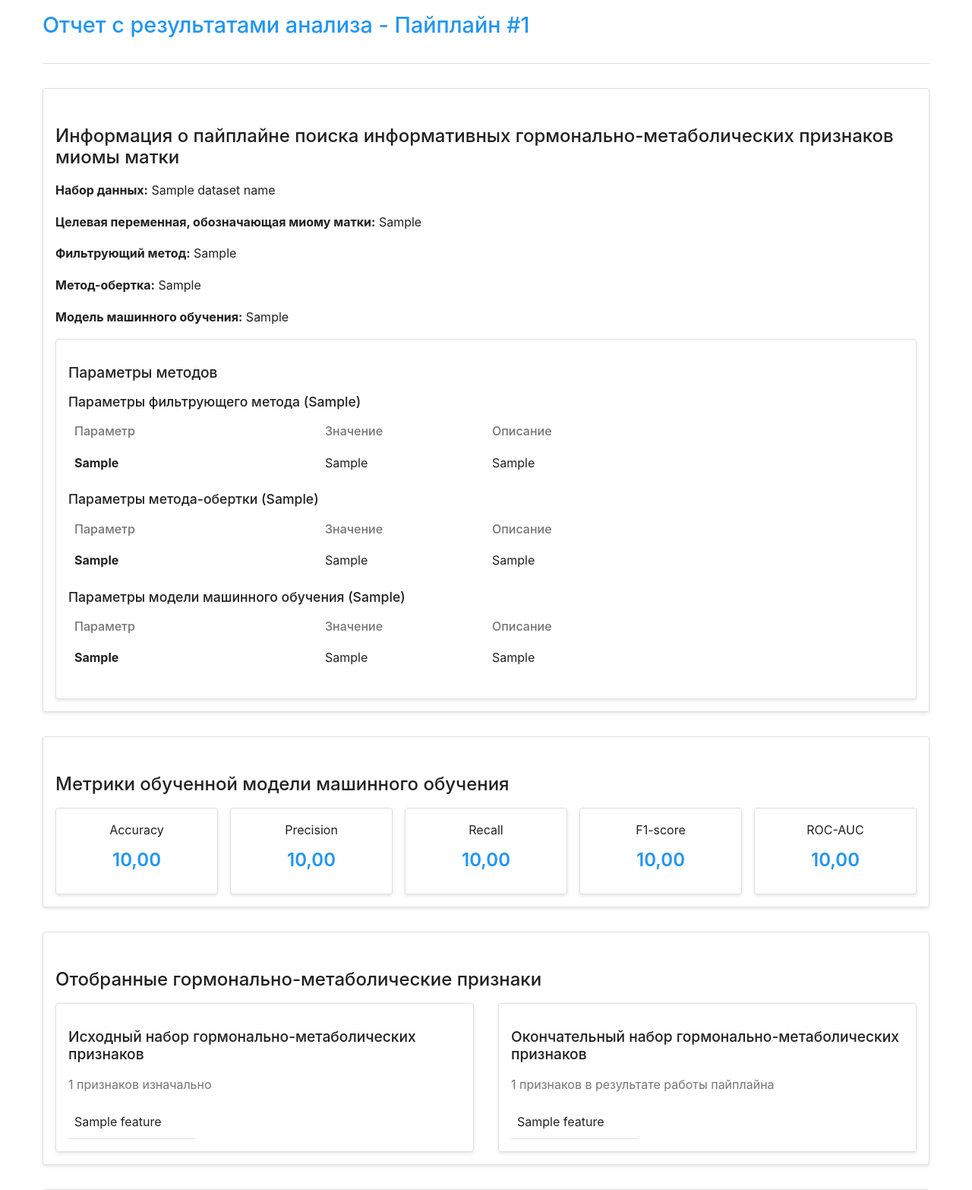
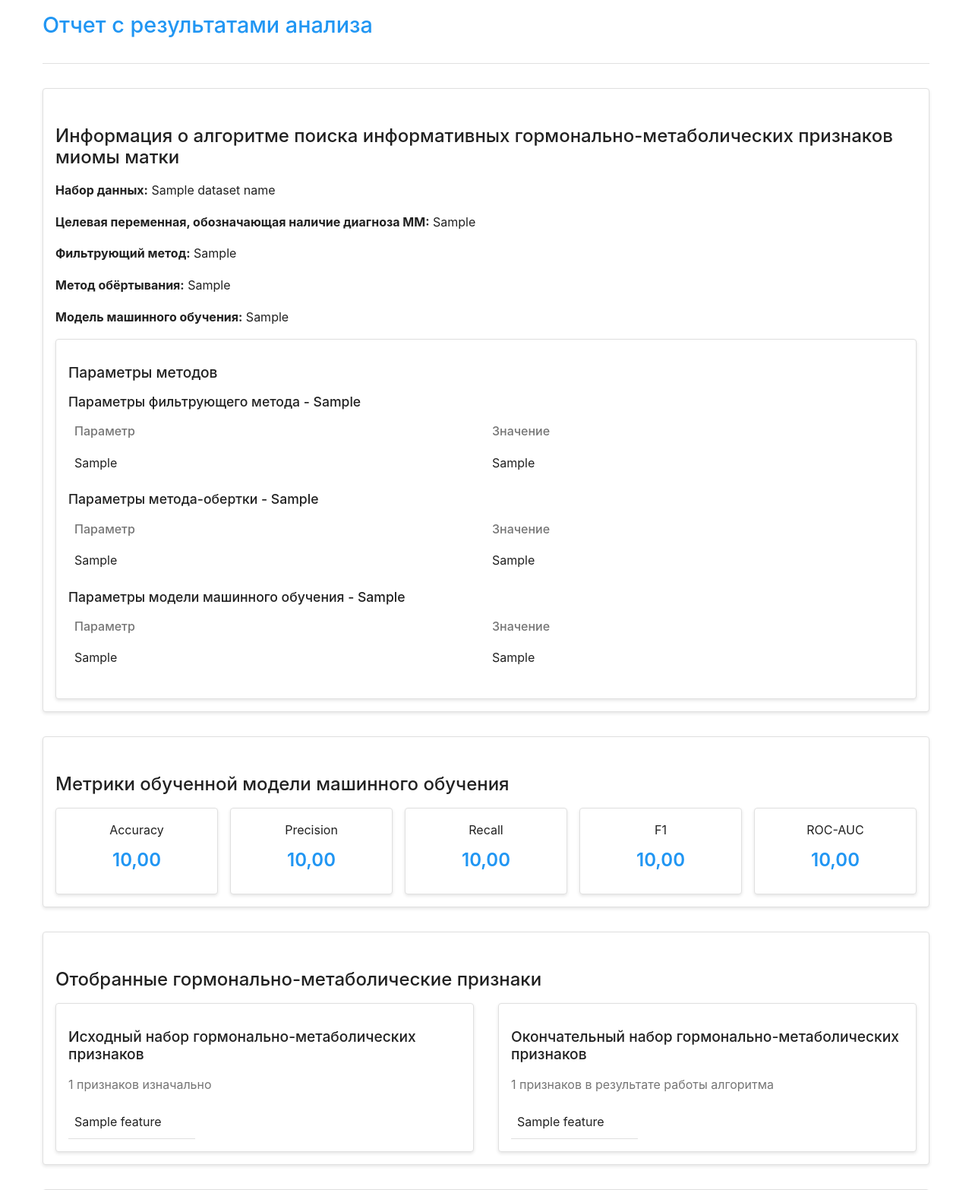
Before and after one commit to Diler22SS/An-AI-web-app-for-interpreted-machine-learning-in-biomedical-researches, a Django app: template big_sys/featurama/templates/featurama/results_summary.html in a window 1280 px wide. Shown: the top 1566 px of the page at 76% size. Run offline with Django 5.2, Linux system fonts and the light colour scheme; the template is opened without the code that fills it: most values are stand-ins (such as "Sample title", 1, 10 or a date in 2020); data that the repository does not hold is empty.

Commit message:
changed terminology

```diff
--- a/big_sys/featurama/templates/featurama/pre_select_features.html
+++ b/big_sys/featurama/templates/featurama/pre_select_features.html
@@ -1,8 +1,8 @@
 {% extends "featurama/base.html" %}
 
-{% block title %}Пайплайн №{{ pipeline.id }}{% endblock %}
+{% block title %}Настройка алгоритма {% endblock %}
 
-{% block header %}Пайплайн №{{ pipeline.id }}{% endblock %}
+{% block header %}Настройка алгоритма {% endblock %}
 
 {% block nav_pipelines %}active{% endblock %}
 
@@ -367,7 +367,7 @@
         <div class="section">
             <h2>Предварительный выбор признаков</h2>
             <p><strong>Набор данных:</strong> {{ dataset_name }}</p>
-            <p><strong>Целевая переменная, обозначающая миому матки:</strong> {{ target_variable }}</p>
+            <p><strong>Целевая переменная, обозначающая наличие диагноза ММ:</strong> {{ target_variable }}</p>
             <p class="description">
                 Выберите гормонально-метаболические признаки, которые вы хотите включить в анализ.
                 Признаки, не выбранные здесь, будут игнорироваться при обработке.
--- a/big_sys/featurama/templates/featurama/results_summary.html
+++ b/big_sys/featurama/templates/featurama/results_summary.html
@@ -1,8 +1,8 @@
 {% extends "featurama/base.html" %}
 
-{% block title %}Отчет с результатами анализа - Пайплайн {{ pipeline.id }}{% endblock %}
+{% block title %}Отчет с результатами анализа{% endblock %}
 
-{% block header %}Отчет с результатами анализа - Пайплайн #{{ pipeline.id }}{% endblock %}
+{% block header %}Отчет с результатами анализа{% endblock %}
 
 {% block nav_pipelines %}active{% endblock %}
 
@@ -180,12 +180,12 @@
 
 {% block content %}
     <div class="section">
-        <h2>Информация о пайплайне поиска информативных гормонально-метаболических признаков миомы матки</h2>
+        <h2>Информация о алгоритме поиска информативных гормонально-метаболических признаков миомы матки</h2>
         <div class="pipeline-info">
             <p><strong>Набор данных:</strong> {{ dataset_name }}</p>
-            <p><strong>Целевая переменная, обозначающая миому матки:</strong> {{ target_variable }}</p>
+            <p><strong>Целевая переменная, обозначающая наличие диагноза ММ:</strong> {{ target_variable }}</p>
             <p><strong>Фильтрующий метод:</strong> {{ fs_filter }}</p>
-            <p><strong>Метод-обертка:</strong> {{ fs_wrapper }}</p>
+            <p><strong>Метод обёртывания:</strong> {{ fs_wrapper }}</p>
             <p><strong>Модель машинного обучения:</strong> {{ ml_model }}</p>
         </div>
 
@@ -195,22 +195,20 @@
 
             <!-- Filter Method Parameters -->
             <div class="filter-params">
-                <h4 class="params-title">Параметры фильтрующего метода ({{ fs_filter }})</h4>
+                <h4 class="params-title">Параметры фильтрующего метода - {{ fs_filter }}</h4>
                 {% if fs_filter_params_desc %}
                     <table class="params-table">
                         <thead>
                             <tr>
-                                <th width="30%">Параметр</th>
-                                <th width="20%">Значение</th>
-                                <th width="50%">Описание</th>
+                                <th width="50%">Параметр</th>
+                                <th width="50%">Значение</th>
                             </tr>
                         </thead>
                         <tbody>
                             {% for param in fs_filter_params_desc %}
                                 <tr>
-                                    <td><strong>{{ param.0 }}</strong></td>
+                                    <td>{{ param.2 }}</td>
                                     <td>{{ param.1 }}</td>
-                                    <td>{{ param.2 }}</td>
                                 </tr>
                             {% endfor %}
                         </tbody>
@@ -222,22 +220,20 @@
 
             <!-- Wrapper Method Parameters -->
             <div class="wrapper-params">
-                <h4 class="params-title">Параметры метода-обертки ({{ fs_wrapper }})</h4>
+                <h4 class="params-title">Параметры метода-обертки - {{ fs_wrapper }}</h4>
                 {% if fs_wrapper_params_desc %}
                     <table class="params-table">
                         <thead>
                             <tr>
-                                <th width="30%">Параметр</th>
-                                <th width="20%">Значение</th>
-                                <th width="50%">Описание</th>
+                                <th width="50%">Параметр</th>
+                                <th width="50%">Значение</th>
                             </tr>
                         </thead>
                         <tbody>
                             {% for param in fs_wrapper_params_desc %}
                                 <tr>
-                                    <td><strong>{{ param.0 }}</strong></td>
+                                    <td>{{ param.2 }}</td>
                                     <td>{{ param.1 }}</td>
-                                    <td>{{ param.2 }}</td>
                                 </tr>
                             {% endfor %}
                         </tbody>
@@ -249,22 +245,20 @@
 
             <!-- Model Method Parameters -->
             <div class="model-params">
-                <h4 class="params-title">Параметры модели машинного обучения ({{ ml_model }})</h4>
+                <h4 class="params-title">Параметры модели машинного обучения - {{ ml_model }}</h4>
                 {% if ml_model_params_desc %}
                     <table class="params-table">
                         <thead>
                             <tr>
-                                <th width="30%">Параметр</th>
-                                <th width="20%">Значение</th>
-                                <th width="50%">Описание</th>
+                                <th width="50%">Параметр</th>
+                                <th width="50%">Значение</th>
                             </tr>
                         </thead>
                         <tbody>
                             {% for param in ml_model_params_desc %}
                                 <tr>
-                                    <td><strong>{{ param.0 }}</strong></td>
+                                    <td>{{ param.2 }}</td>
                                     <td>{{ param.1 }}</td>
-                                    <td>{{ param.2 }}</td>
                                 </tr>
                             {% endfor %}
                         </tbody>
@@ -292,7 +286,7 @@
                 <div class="metric-value">{{ ml_model_metrics.recall|floatformat:2|default:"-" }}</div>
             </div>
             <div class="metric-card">
-                <div class="metric-label">F1-score</div>
+                <div class="metric-label">F1</div>
                 <div class="metric-value">{{ ml_model_metrics.f1_score|floatformat:2|default:"-" }}</div>
             </div>
             <div class="metric-card">
@@ -319,7 +313,7 @@
 
             <div class="features-section">
                 <h3>Окончательный набор гормонально-метаболических признаков</h3>
-                <p class="text-muted">{{ final_selected_features|length }} признаков в результате работы пайплайна</p>
+                <p class="text-muted">{{ final_selected_features|length }} признаков в результате работы алгоритма</p>
                 <ul class="features-list">
                     {% for feature in final_selected_features %}
                         <li class="feature-item">{{ feature }}</li>
@@ -354,7 +348,7 @@
 
     <div class="button-group">
         <a href="{% url 'featurama:configure_pipeline' pipeline.id %}" class="button button-primary">
-            Назад к настройке пайплайна
+            Назад к настройке алгоритма
         </a>
         <a href="{% url 'featurama:manual_feature_selection' pipeline.id %}" class="button button-secondary">
             Назад к обучению модели
--- a/big_sys/featurama/templates/featurama/upload_file.html
+++ b/big_sys/featurama/templates/featurama/upload_file.html
@@ -1,8 +1,8 @@
 {% extends "featurama/base.html" %}
 
-{% block title %}Пайплайн №{{ pipeline.id }}{% endblock %}
+{% block title %}Настройка алгоритма{% endblock %}
 
-{% block header %}Пайплайн №{{ pipeline.id }}{% endblock %}
+{% block header %}Настройка алгоритма{% endblock %}
 
 {% block nav_pipelines %}active{% endblock %}
 
--- a/big_sys/featurama/views.py
+++ b/big_sys/featurama/views.py
@@ -333,7 +333,7 @@ def _get_param_description(parameters, method_instance):
     adjustable_params = getattr(method_instance, 'adjustable_parameters', {})
     result = []
     for key, value in dict(parameters).items():
-        description = adjustable_params.get(key, {}).get('description', 'Нет описания')
+        description = adjustable_params.get(key, {}).get('title', 'Нет описания')
         result.append([key, value, description])
     return result
 
```
Also changed, not shown: big_sys/featurama/templates/featurama/configure_pipeline.html (+31 -8 lines), big_sys/featurama/templates/featurama/manual_feature_selection.html (+30 -7 lines), big_sys/featurama/templates/featurama/pipelines.html (+8 -8 lines), big_sys/featurama/templates/featurama/select_target_variable.html (+4 -4 lines).
